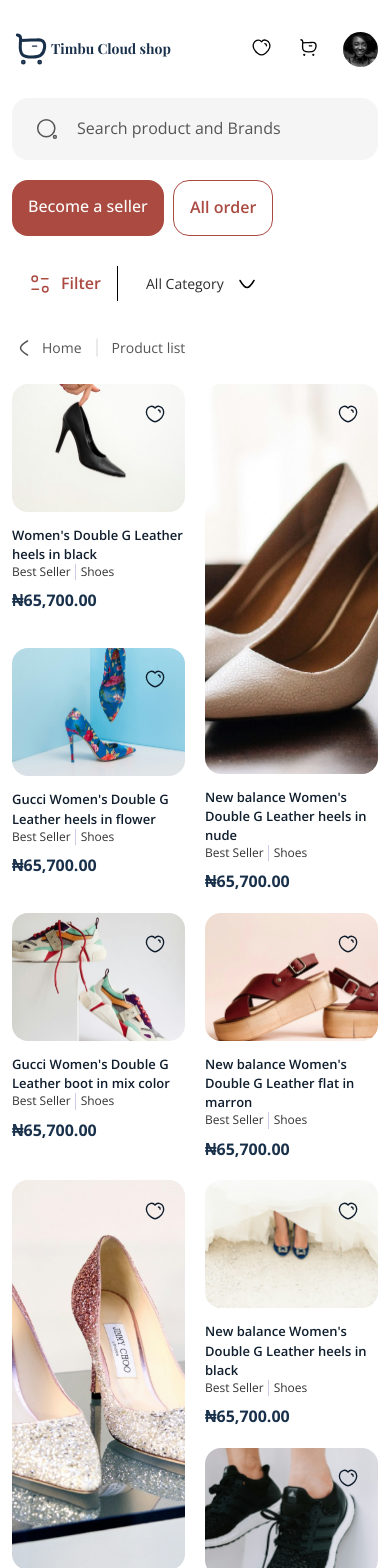
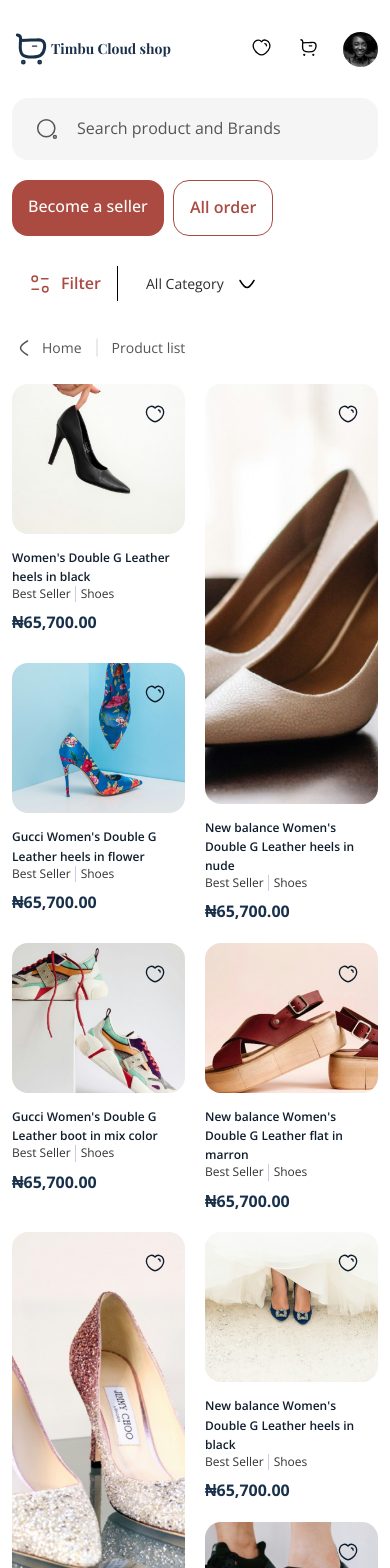
Before and after one commit to judeb21/timbu-cloud-app, a React (Vite) app: page / in a window 390 px wide. Shown: the top 1568 px of the page. Built offline with nearby package versions, Linux system fonts and the light colour scheme; a web font is replaced by a local one.

Commit message:
complete timbu app

```diff
--- a/src/pages/pages.scss
+++ b/src/pages/pages.scss
@@ -304,7 +304,7 @@
 
         @media (max-width: 578px) {
           & .product--card__image img {
-            height: 390px;
+            height: 420px;
           }
         }
 
@@ -332,13 +332,13 @@
       & .product--card__article {
         @media (max-width: 767px) {
           & .product--card__image img {
-            height: 400px;
+            height: 420px;
           }
         }
 
         @media (max-width: 578px) {
           & .product--card__image img {
-            height: 390px;
+            height: 420px;
           }
         }
 
@@ -381,7 +381,7 @@
           height: 128px;
         }
 
-        @media (max-width: 57px) {
+        @media (max-width: 578px) {
           height: 150px;
         }
 
@@ -430,6 +430,10 @@
         font-weight: 600;
         line-height: 19.07px;
         font-family: "Open Sans", sans-serif;
+
+        @media (max-width: 578px) {
+          font-size: 12px;
+        }
       }
 
       & p {
```
